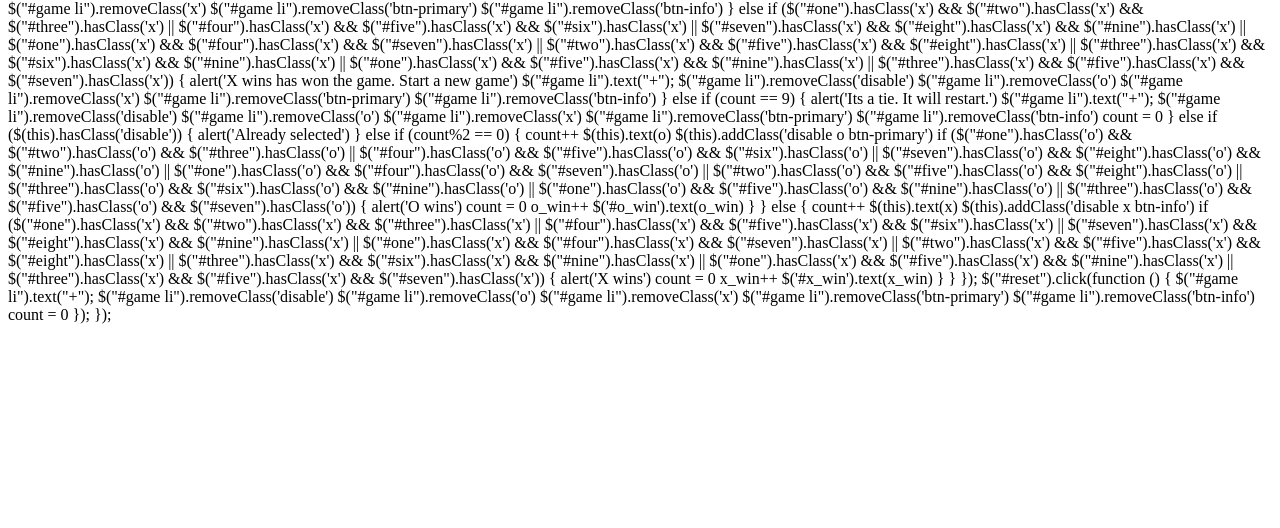
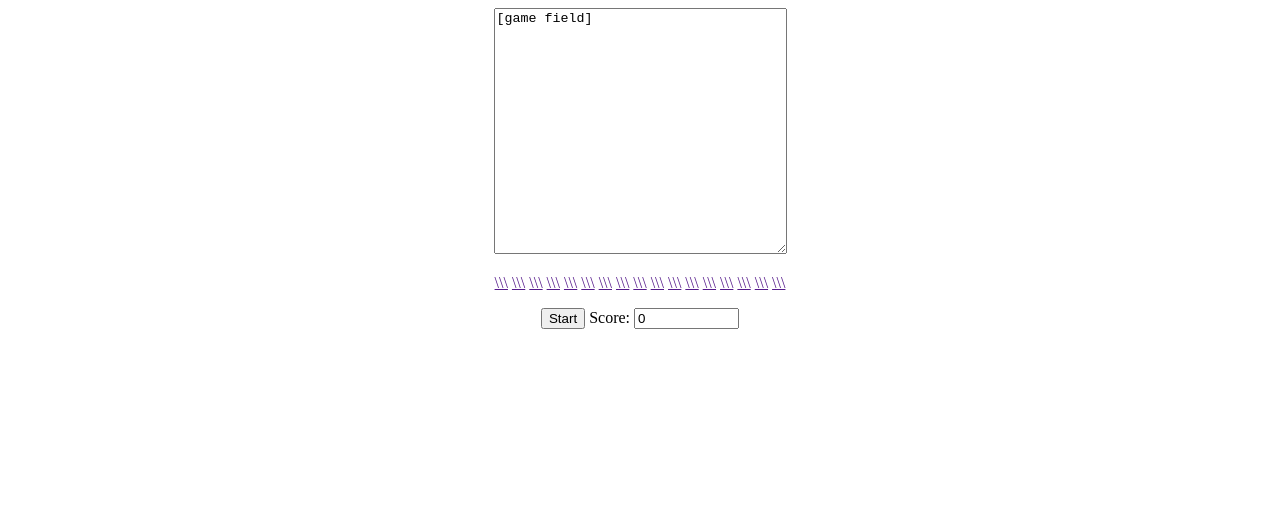
Before and after one commit to s3597881/s3597881.github.io, a plain HTML site: page index.html in a window 1280 px wide. Shown: the part 272-800 px from the top of the page. Drawn offline with Linux system fonts and the light colour scheme.

Commit message:
Update index.html

```diff
--- a/index.html
+++ b/index.html
@@ -5,88 +5,32 @@
 <p>I'm hosted with GitHub Pages.</p>
   <p>This is my first website</p>
   <p> Lets not fuck it up</p>
-// JavaScript Document
-$(document).ready(function() {
-var x = "x"
-var o = "o"
-var count = 0;
-var o_win = 0;
-var x_win = 0;
-$('#game li').click(function(){
-
-  if ($("#one").hasClass('o') && $("#two").hasClass('o') && $("#three").hasClass('o') || $("#four").hasClass('o') && $("#five").hasClass('o') && $("#six").hasClass('o') || $("#seven").hasClass('o') && $("#eight").hasClass('o') && $("#nine").hasClass('o') || $("#one").hasClass('o') && $("#four").hasClass('o') && $("#seven").hasClass('o') || $("#two").hasClass('o') && $("#five").hasClass('o') && $("#eight").hasClass('o') || $("#three").hasClass('o') && $("#six").hasClass('o') && $("#nine").hasClass('o') || $("#one").hasClass('o') && $("#five").hasClass('o') && $("#nine").hasClass('o') || $("#three").hasClass('o') && $("#five").hasClass('o') && $("#seven").hasClass('o'))
-   {
-	 alert('O has won the game. Start a new game')
-	 $("#game li").text("+");
-	$("#game li").removeClass('disable')
-	$("#game li").removeClass('o')
-	$("#game li").removeClass('x')
-	$("#game li").removeClass('btn-primary')
-	$("#game li").removeClass('btn-info')
-   }
-  else if ($("#one").hasClass('x') && $("#two").hasClass('x') && $("#three").hasClass('x') || $("#four").hasClass('x') && $("#five").hasClass('x') && $("#six").hasClass('x') || $("#seven").hasClass('x') && $("#eight").hasClass('x') && $("#nine").hasClass('x') || $("#one").hasClass('x') && $("#four").hasClass('x') && $("#seven").hasClass('x') || $("#two").hasClass('x') && $("#five").hasClass('x') && $("#eight").hasClass('x') || $("#three").hasClass('x') && $("#six").hasClass('x') && $("#nine").hasClass('x') || $("#one").hasClass('x') && $("#five").hasClass('x') && $("#nine").hasClass('x') || $("#three").hasClass('x') && $("#five").hasClass('x') && $("#seven").hasClass('x'))
-  {
-   alert('X wins has won the game. Start a new game')
-   $("#game li").text("+");
-	$("#game li").removeClass('disable')
-	$("#game li").removeClass('o')
-	$("#game li").removeClass('x')
-	$("#game li").removeClass('btn-primary')
-	$("#game li").removeClass('btn-info')
-  }
-  else if (count == 9)
-  {
-	alert('Its a tie. It will restart.')
-	$("#game li").text("+");
-	$("#game li").removeClass('disable')
-	$("#game li").removeClass('o')
-	$("#game li").removeClass('x')
-	$("#game li").removeClass('btn-primary')
-	$("#game li").removeClass('btn-info')
-	count = 0
-  }
-  else if ($(this).hasClass('disable'))
-  {
-    alert('Already selected')
-  }
-  else if (count%2 == 0)
-  {
-	  count++
-	  $(this).text(o)
-      $(this).addClass('disable o btn-primary')
-	    if ($("#one").hasClass('o') && $("#two").hasClass('o') && $("#three").hasClass('o') || $("#four").hasClass('o') && $("#five").hasClass('o') && $("#six").hasClass('o') || $("#seven").hasClass('o') && $("#eight").hasClass('o') && $("#nine").hasClass('o') || $("#one").hasClass('o') && $("#four").hasClass('o') && $("#seven").hasClass('o') || $("#two").hasClass('o') && $("#five").hasClass('o') && $("#eight").hasClass('o') || $("#three").hasClass('o') && $("#six").hasClass('o') && $("#nine").hasClass('o') || $("#one").hasClass('o') && $("#five").hasClass('o') && $("#nine").hasClass('o') || $("#three").hasClass('o') && $("#five").hasClass('o') && $("#seven").hasClass('o'))
-	    {
-	   alert('O wins')
-	   count = 0
-	   o_win++
-$('#o_win').text(o_win)
-        }
-  }
-   else
-  {
-	  count++
-    $(this).text(x)
-    $(this).addClass('disable x btn-info')
-	   if ($("#one").hasClass('x') && $("#two").hasClass('x') && $("#three").hasClass('x') || $("#four").hasClass('x') && $("#five").hasClass('x') && $("#six").hasClass('x') || $("#seven").hasClass('x') && $("#eight").hasClass('x') && $("#nine").hasClass('x') || $("#one").hasClass('x') && $("#four").hasClass('x') && $("#seven").hasClass('x') || $("#two").hasClass('x') && $("#five").hasClass('x') && $("#eight").hasClass('x') || $("#three").hasClass('x') && $("#six").hasClass('x') && $("#nine").hasClass('x') || $("#one").hasClass('x') && $("#five").hasClass('x') && $("#nine").hasClass('x') || $("#three").hasClass('x') && $("#five").hasClass('x') && $("#seven").hasClass('x'))
-        {
-	 alert('X wins')
-	 count = 0
-	 x_win++
-	 $('#x_win').text(x_win)
-        }
-  }
-
-   });
-    $("#reset").click(function () {
-    $("#game li").text("+");
-	$("#game li").removeClass('disable')
-	$("#game li").removeClass('o')
-	$("#game li").removeClass('x')
-	$("#game li").removeClass('btn-primary')
-	$("#game li").removeClass('btn-info')
-	count = 0
-
-  });
-});
+<center><h1>Pong</h1>
+Press start to play.  Move the paddle by putting your cursor on the dashes.
+<p>
+<form name=form>
+<textarea name=text3 rows=16 cols=34 wrap>[game field]</textarea><p>
+<p>
+<a href="" onMouseOver="u =0">\\\</a>
+<a href="" onMouseOver="u =1">\\\</a>
+<a href="" onMouseOver="u =2">\\\</a>
+<a href="" onMouseOver="u =3">\\\</a>
+<a href="" onMouseOver="u =4">\\\</a>
+<a href="" onMouseOver="u =5">\\\</a>
+<a href="" onMouseOver="u =6">\\\</a>
+<a href="" onMouseOver="u =7">\\\</a>
+<a href="" onMouseOver="u =8">\\\</a>
+<a href="" onMouseOver="u =9">\\\</a>
+<a href="" onMouseOver="u = 10">\\\</a>
+<a href="" onMouseOver="u = 11">\\\</a>
+<a href="" onMouseOver="u = 12">\\\</a>
+<a href="" onMouseOver="u = 13">\\\</a>
+<a href="" onMouseOver="u = 14">\\\</a>
+<a href="" onMouseOver="u = 15">\\\</a>
+<a href="" onMouseOver="u = 15">\\\</a><p>
+<input type=button name=button1 value="Start" onCLick="startclock(this.form)">
+Score: <input type=text name=score size=10 value=0>
+</form>
+</center>
 </body>
 </html>
```
